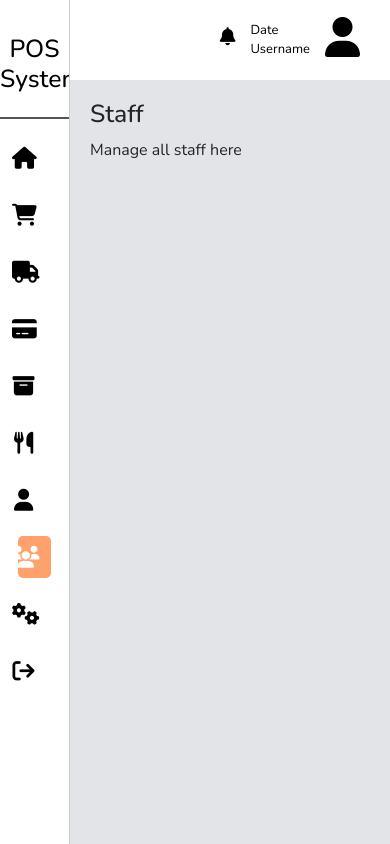
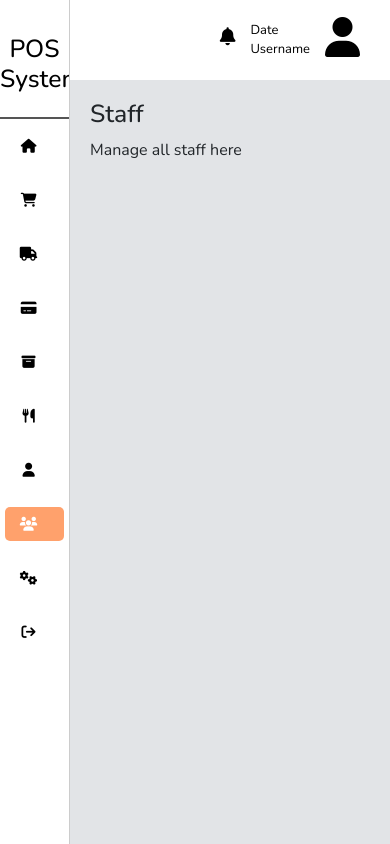
Before and after one commit to vish-2604/pos, a Django app: page /staff/ in a window 390 px wide. Run offline with Django 5.2, Linux system fonts and the light colour scheme.

Commit message:
Sidebar Icon Changes

```diff
--- a/adminside/static/css/style.css
+++ b/adminside/static/css/style.css
@@ -103,35 +103,46 @@ body {
     overflow-y: auto;
 }
 
-/* Responsive Design */
 @media (max-width: 768px) {
     .sidebar {
         width: 70px;
     }
 
+    .sidebar ul {
+        padding: 0;
+        display: flex;
+        flex-direction: column;
+        align-items: center;
+    }
+
+    .sidebar ul li {
+        width: 100%;
+        text-align: center;
+    }
+
     .sidebar ul li a {
         justify-content: center;
-        padding-left: 0;
+        padding: 10px 0;
     }
 
     .sidebar ul li a i {
-        font-size: 22px;
+        font-size: 14px;
+        width: 100%;
         text-align: center;
-        width: 100%;
     }
 
     .sidebar ul li a span {
-        display: none;
+        display: none; /* Hide text */
     }
 
     .top-navbar {
-        left: 70px; /* Adjust to match smaller sidebar */
-        height: 80px; /* Reduce navbar height for better spacing */
+        left: 70px;
+        height: 80px;
     }
 
     .content {
         margin-left: 70px;
-        padding: calc(80px + 20px) 20px 20px; /* Adjust padding to prevent navbar overlap */
+        padding: calc(80px + 20px) 20px 20px;
         width: calc(100% - 70px);
     }
 }
```
